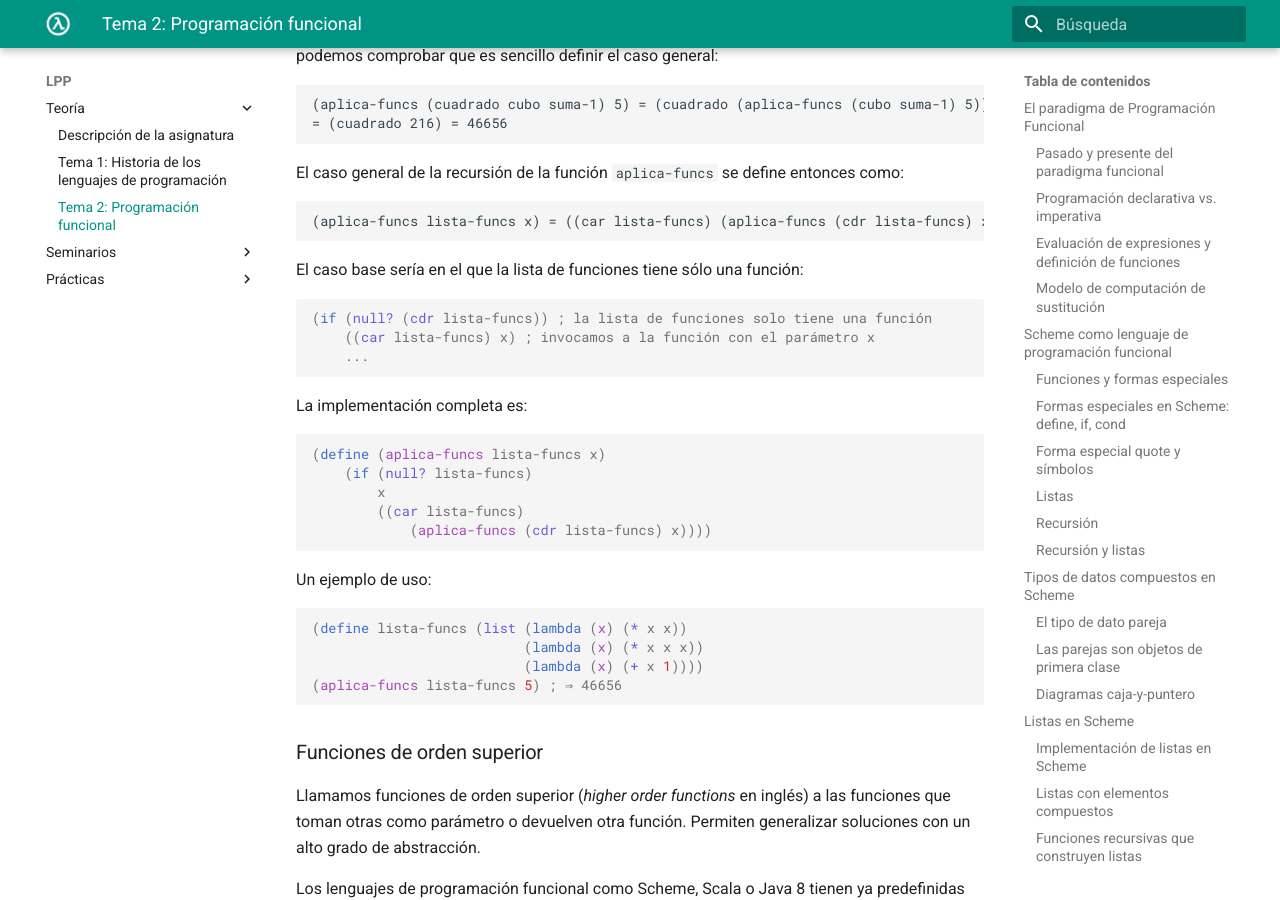
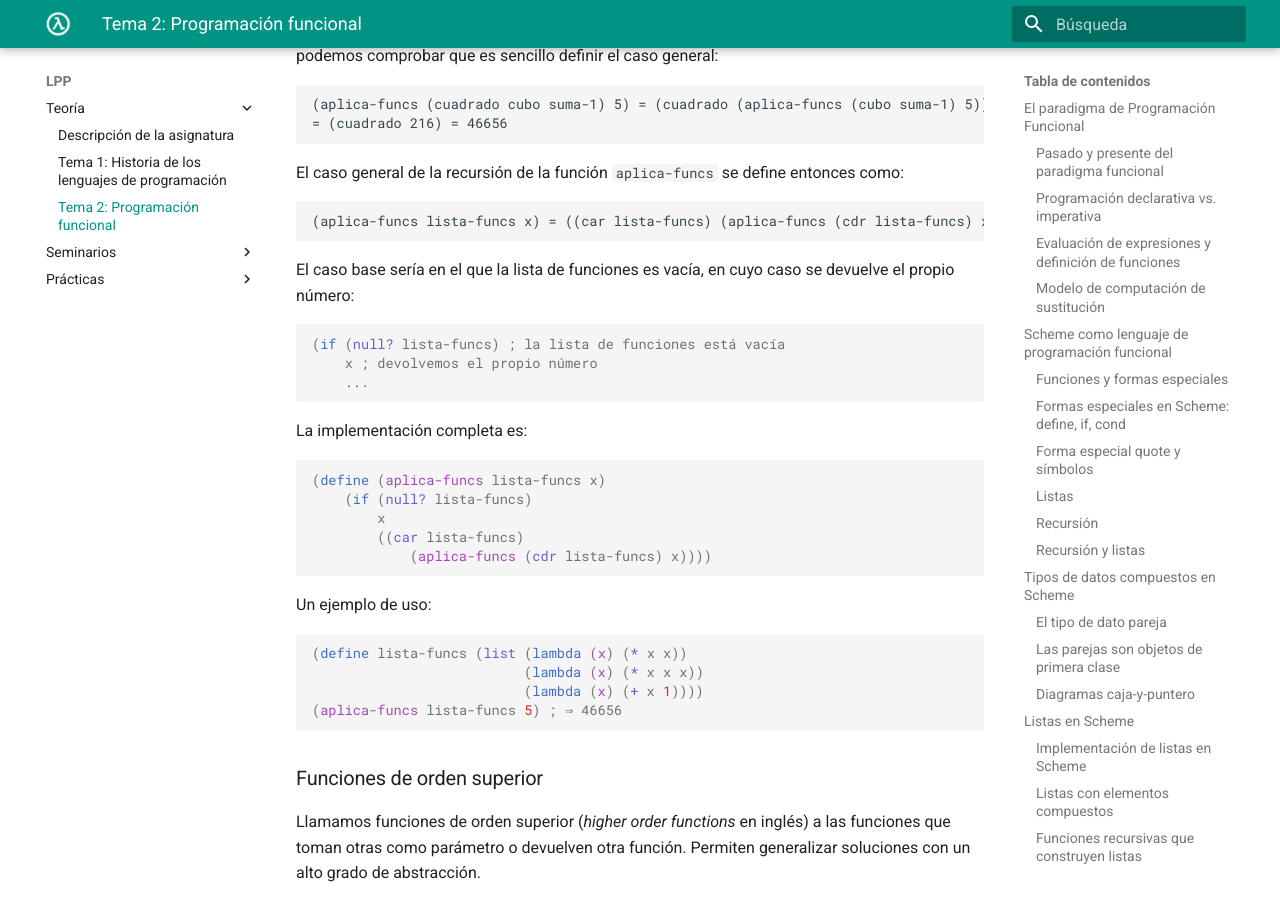
Before and after one commit to domingogallardo/apuntes-lpp, an MkDocs documentation site: the page built from docs/teoria/tema02-programacion-funcional/tema02-programacion-funcional.md, in a window 1280 px wide and 900 px high, scrolled down 66223 px. Built offline with MkDocs 1.6.1 and Material for MkDocs 9.7.7, drawn with Linux system fonts in a browser that asks for light colours.

Commit message:
Correcciones

````diff
--- a/docs/teoria/tema02-programacion-funcional/tema02-programacion-funcional.md
+++ b/docs/teoria/tema02-programacion-funcional/tema02-programacion-funcional.md
@@ -3509,12 +3509,12 @@ entonces como:
 (aplica-funcs lista-funcs x) = ((car lista-funcs) (aplica-funcs (cdr lista-funcs) x))
 ```
 
-El caso base sería en el que la lista de funciones tiene sólo una
-función:
-
-```scheme
-(if (null? (cdr lista-funcs)) ; la lista de funciones solo tiene una función
-    ((car lista-funcs) x) ; invocamos a la función con el parámetro x
+El caso base sería en el que la lista de funciones es vacía, en cuyo
+caso se devuelve el propio número:
+
+```scheme
+(if (null? lista-funcs) ; la lista de funciones está vacía
+    x ; devolvemos el propio número
     ...
 ```
 
````
Also changed, not shown: docs/practicas/practica03/practica03.md (+3 -3 lines).
